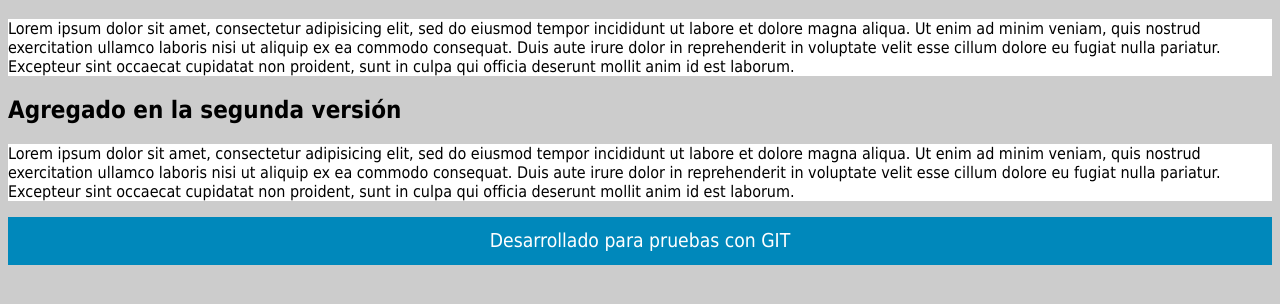
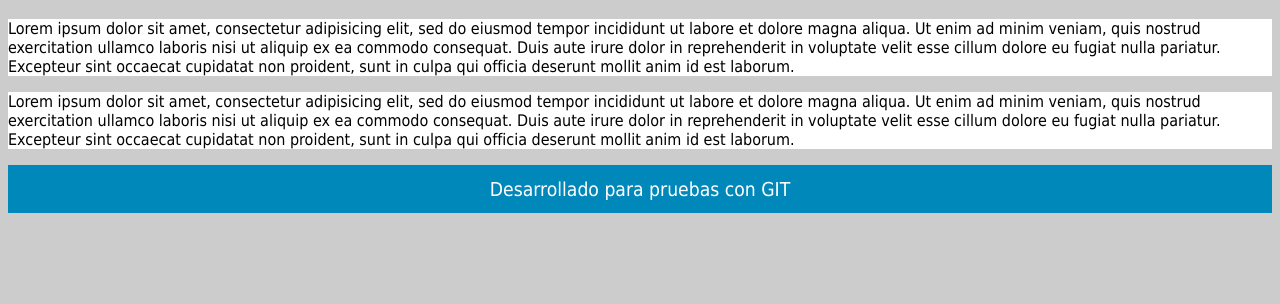
Before and after one commit to medmunval/ejemplogit, a plain HTML site: page index.html in a window 1280 px wide. Shown: the part 62-366 px from the top of the page. Drawn offline with Linux system fonts and the light colour scheme.

Commit message:
Se elimino el tag h2

```diff
--- a/index.html
+++ b/index.html
@@ -14,7 +14,7 @@
         consequat. Duis aute irure dolor in reprehenderit in voluptate velit esse
         cillum dolore eu fugiat nulla pariatur. Excepteur sint occaecat cupidatat non
         proident, sunt in culpa qui officia deserunt mollit anim id est laborum.</p>
-        <h2>Agregado en la segunda versión</h2>
+
         <p>Lorem ipsum dolor sit amet, consectetur adipisicing elit, sed do eiusmod
         tempor incididunt ut labore et dolore magna aliqua. Ut enim ad minim veniam,
         quis nostrud exercitation ullamco laboris nisi ut aliquip ex ea commodo
```
